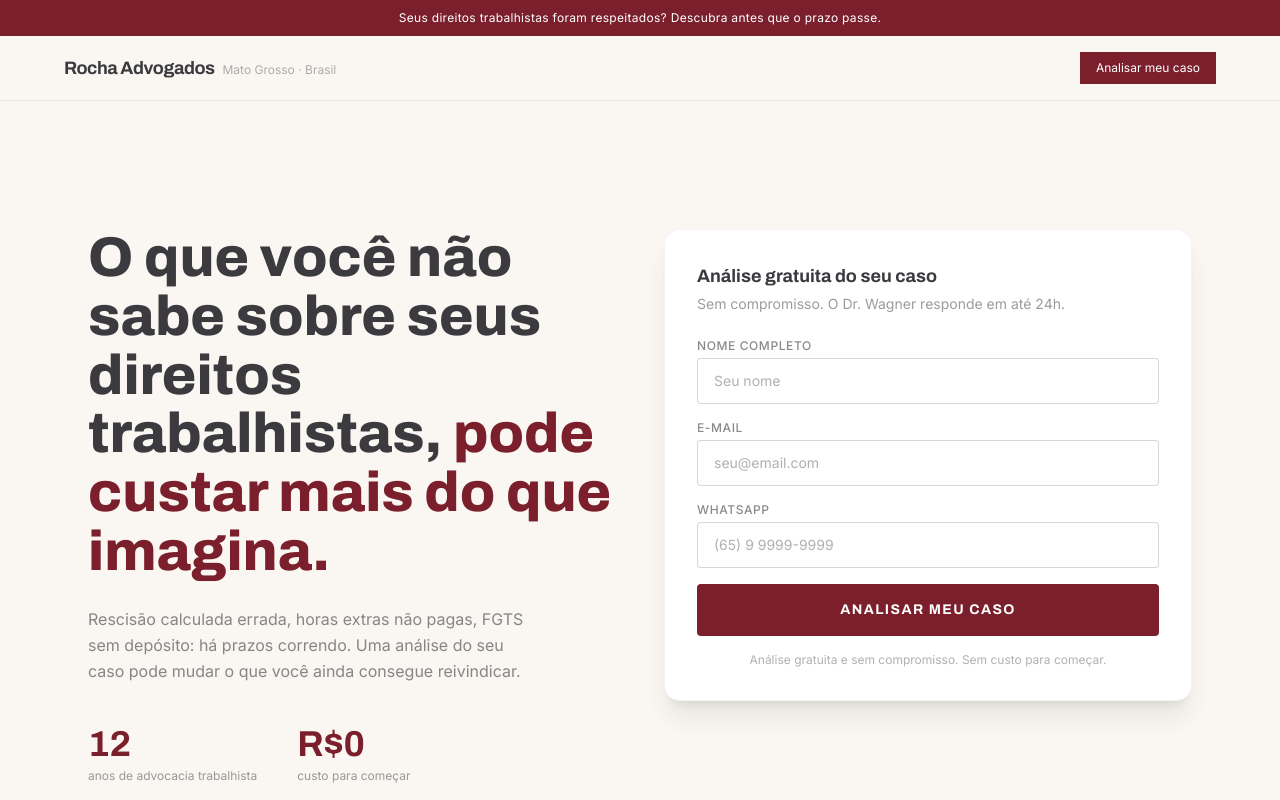
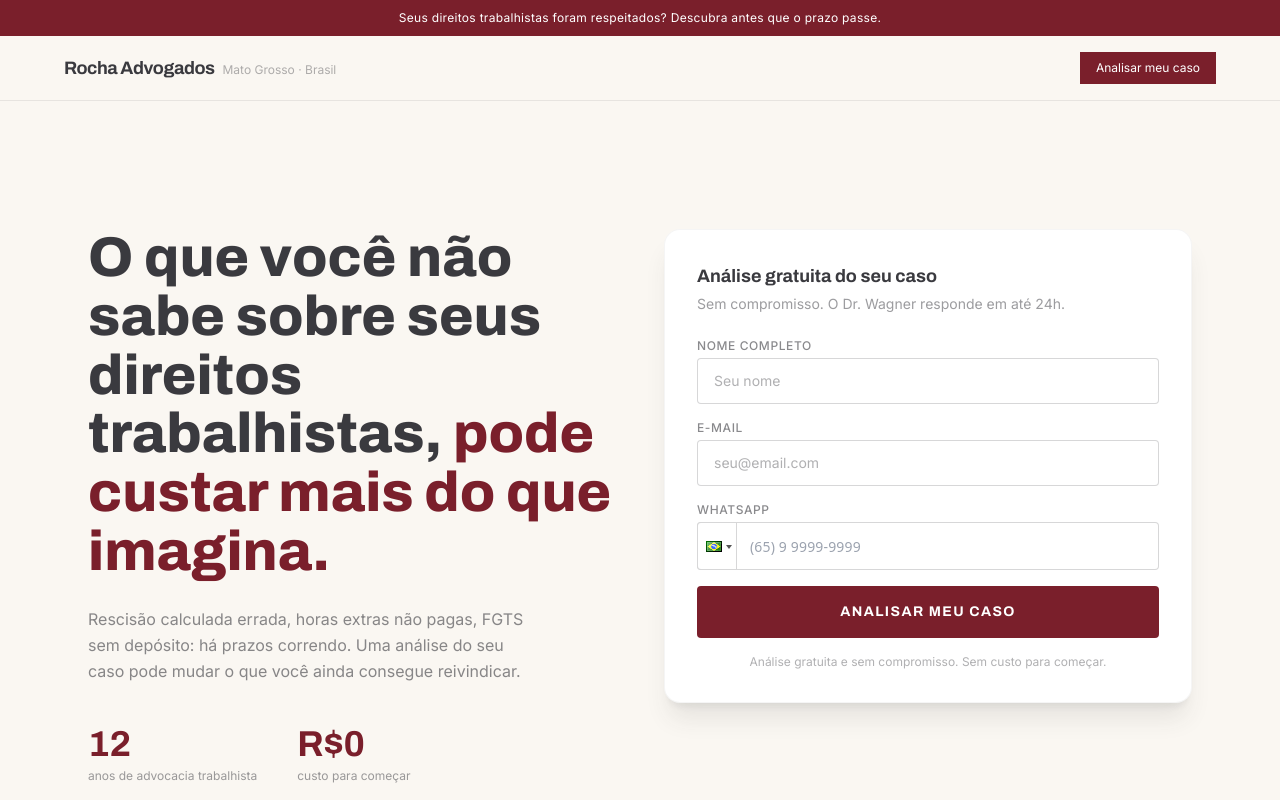
Before and after one commit to drtrafego/lp_wagner_rocha, a Next.js app: page / in a window 1280 px wide. Shown: the top 800 px of the page. Built offline with nearby package versions, Linux system fonts and the light colour scheme; no server answers.

Commit message:
feat: input de telefone com bandeira do país detectada por IP

```diff
--- a/src/components/ContactForm.tsx
+++ b/src/components/ContactForm.tsx
@@ -1,6 +1,7 @@
 'use client'
-import { useState, useEffect, useRef } from 'react'
+import { useState } from 'react'
 import { useRouter } from 'next/navigation'
+import PhoneInputWithFlag from '@/components/PhoneInputWithFlag'
 
 interface Props {
   variant?: 'light' | 'dark'
@@ -26,6 +27,8 @@ export default function ContactForm({ variant = 'light', modelo = 'a', className
   const [loading, setLoading] = useState(false)
   const [error, setError] = useState<string | null>(null)
   const [fieldErrors, setFieldErrors] = useState<Record<string, string[]>>({})
+  const [phone, setPhone] = useState('')
+  const [phoneValid, setPhoneValid] = useState(false)
 
   const isDark = variant === 'dark'
 
@@ -33,7 +36,9 @@ export default function ContactForm({ variant = 'light', modelo = 'a', className
     ? 'w-full bg-white/10 border border-white/20 text-white placeholder-white/40 rounded px-4 py-3 text-sm font-body focus:outline-none focus:border-borde transition-colors'
     : 'w-full bg-white border border-chumbo/20 text-chumbo placeholder-chumbo/40 rounded px-4 py-3 text-sm font-body focus:outline-none focus:border-borde transition-colors'
 
-  const labelClass = isDark ? 'block text-xs font-body font-medium text-white/60 mb-1 uppercase tracking-wider' : 'block text-xs font-body font-medium text-chumbo/60 mb-1 uppercase tracking-wider'
+  const labelClass = isDark
+    ? 'block text-xs font-body font-medium text-white/60 mb-1 uppercase tracking-wider'
+    : 'block text-xs font-body font-medium text-chumbo/60 mb-1 uppercase tracking-wider'
 
   async function handleSubmit(e: React.FormEvent<HTMLFormElement>) {
     e.preventDefault()
@@ -45,11 +50,12 @@ export default function ContactForm({ variant = 'light', modelo = 'a', className
     const data = {
       name: (form.elements.namedItem('name') as HTMLInputElement).value,
       email: (form.elements.namedItem('email') as HTMLInputElement).value,
-      whatsapp: (form.elements.namedItem('whatsapp') as HTMLInputElement).value,
+      whatsapp: phone,
       utm_source: getUTM('utm_source'),
       utm_medium: getUTM('utm_medium'),
       utm_campaign: getUTM('utm_campaign'),
       utm_term: getUTM('utm_term'),
+      utm_content: getUTM('utm_content'),
       modelo,
     }
 
@@ -76,12 +82,10 @@ export default function ContactForm({ variant = 'light', modelo = 'a', className
       const json = await res.json()
       const leadId = String(json.leadId)
 
-      // Pixel Meta — evento Lead
       if (typeof window.fbq === 'function') {
         window.fbq('track', 'Lead', {}, { eventID: leadId })
       }
 
-      // GA4 — evento generate_lead
       if (typeof window.gtag === 'function') {
         window.gtag('event', 'generate_lead', { event_category: 'formulario', modelo })
       }
@@ -123,14 +127,11 @@ export default function ContactForm({ variant = 'light', modelo = 'a', className
         </div>
 
         <div>
-          <label htmlFor="whatsapp" className={labelClass}>WhatsApp</label>
-          <input
-            type="tel"
-            id="whatsapp"
-            name="whatsapp"
-            placeholder="(65) 9 9999-9999"
-            required
-            className={inputBase}
+          <label className={labelClass}>WhatsApp</label>
+          <PhoneInputWithFlag
+            value={phone}
+            onChange={(val, valid) => { setPhone(val); setPhoneValid(valid) }}
+            variant={variant}
           />
           {fieldErrors.whatsapp && <p className="text-red-400 text-xs mt-1">{fieldErrors.whatsapp[0]}</p>}
         </div>
--- /dev/null
+++ b/src/components/PhoneInputWithFlag.tsx
@@ -0,0 +1,139 @@
+'use client'
+
+import React, { useState, useEffect } from 'react'
+import PhoneInput from 'react-phone-input-2'
+import 'react-phone-input-2/lib/style.css'
+import { getExampleNumber, getCountryCallingCode, isValidPhoneNumber } from 'libphonenumber-js'
+import examples from 'libphonenumber-js/examples.mobile.json'
+
+interface Props {
+  value: string
+  onChange: (value: string, isValid: boolean) => void
+  variant?: 'light' | 'dark'
+  className?: string
+}
+
+export default function PhoneInputWithFlag({ value, onChange, variant = 'light', className }: Props) {
+  const [countryCode, setCountryCode] = useState<string>('br')
+  const [placeholder, setPlaceholder] = useState<string>('(65) 9 9999-9999')
+
+  const updatePlaceholder = (iso2: string) => {
+    try {
+      if (!iso2) return
+      const phoneNumber = getExampleNumber(iso2.toUpperCase() as Parameters<typeof getExampleNumber>[0], examples)
+      setPlaceholder(phoneNumber ? phoneNumber.formatNational() : 'DDD + WhatsApp')
+    } catch {
+      setPlaceholder('DDD + WhatsApp')
+    }
+  }
+
+  useEffect(() => {
+    fetch('https://ipapi.co/json/')
+      .then((res) => res.json())
+      .then((data) => {
+        if (data?.country_code) {
+          const code = data.country_code.toLowerCase()
+          setCountryCode(code)
+          updatePlaceholder(code)
+        }
+      })
+      .catch(() => {})
+  }, [])
+
+  const handleChange = (val: string, data: { dialCode?: string; countryCode?: string; format?: string }) => {
+    let phoneValue = val
+    if (data?.dialCode && val && !val.startsWith(data.dialCode)) {
+      phoneValue = data.dialCode + val
+    }
+
+    if (data?.countryCode && data.countryCode !== countryCode) {
+      setCountryCode(data.countryCode)
+      updatePlaceholder(data.countryCode)
+    }
+
+    let isValid = false
+    try {
+      if (phoneValue) isValid = isValidPhoneNumber('+' + phoneValue)
+    } catch {
+      const digits = phoneValue.replace(/\D/g, '')
+      const ddiLen = data?.dialCode?.length ?? 0
+      isValid = digits.length - ddiLen >= 10
+    }
+
+    onChange(phoneValue, isValid)
+  }
+
+  let displayValue = value
+  try {
+    if (countryCode && value) {
+      const dialCode = getCountryCallingCode(countryCode.toUpperCase() as Parameters<typeof getCountryCallingCode>[0])
+      if (value.startsWith(dialCode)) displayValue = value.substring(dialCode.length)
+    }
+  } catch {}
+
+  const isDark = variant === 'dark'
+
+  return (
+    <div className={`phone-flag-wrapper ${className ?? ''}`}>
+      <PhoneInput
+        country={countryCode}
+        value={displayValue}
+        onChange={handleChange}
+        inputProps={{ name: 'whatsapp', required: true, autoFocus: false }}
+        containerClass="!w-full"
+        inputClass={
+          isDark
+            ? '!w-full !h-12 !bg-white/10 !text-white !border-white/20 !rounded !pl-[52px] !text-sm !font-sans focus:!border-borde focus:!outline-none'
+            : '!w-full !h-12 !bg-white !text-chumbo !border-chumbo/20 !rounded !pl-[52px] !text-sm !font-sans focus:!border-borde focus:!outline-none'
+        }
+        buttonClass={
+          isDark
+            ? '!bg-white/10 !border-white/20 !rounded-l hover:!bg-white/20'
+            : '!bg-white !border-chumbo/20 !rounded-l hover:!bg-gray-50'
+        }
+        dropdownClass={
+          isDark
+            ? '!bg-slate-800 !text-white !border-slate-700'
+            : '!bg-white !text-chumbo !border-chumbo/20'
+        }
+        specialLabel=""
+        placeholder={placeholder}
+        enableSearch
+        disableSearchIcon={false}
+        autoFormat
+        preferredCountries={['br', 'pt', 'us']}
+        disableCountryCode
+        disableCountryGuess
+        masks={{ br: '(..) .....-....' }}
+      />
+      <style jsx global>{`
+        .phone-flag-wrapper .react-tel-input .form-control {
+          width: 100% !important;
+          height: 48px !important;
+          font-size: 14px !important;
+          padding-left: 52px !important;
+          border-radius: 4px !important;
+          transition: border-color 0.2s !important;
+        }
+        .phone-flag-wrapper .react-tel-input .form-control:focus {
+          box-shadow: none !important;
+        }
+        .phone-flag-wrapper .react-tel-input .flag-dropdown {
+          border-radius: 4px 0 0 4px !important;
+        }
+        .phone-flag-wrapper .react-tel-input .selected-flag {
+          border-radius: 4px 0 0 4px !important;
+          padding: 0 8px !important;
+        }
+        .phone-flag-wrapper .react-tel-input .country-list {
+          border-radius: 4px !important;
+          margin-top: 2px !important;
+          max-height: 220px !important;
+        }
+        .phone-flag-wrapper .react-tel-input .country-list .search {
+          padding: 8px !important;
+        }
+      `}</style>
+    </div>
+  )
+}
```
Also changed, not shown: package.json (+8 -6 lines), 1 other file (tests, documents, lock files or other folders).
